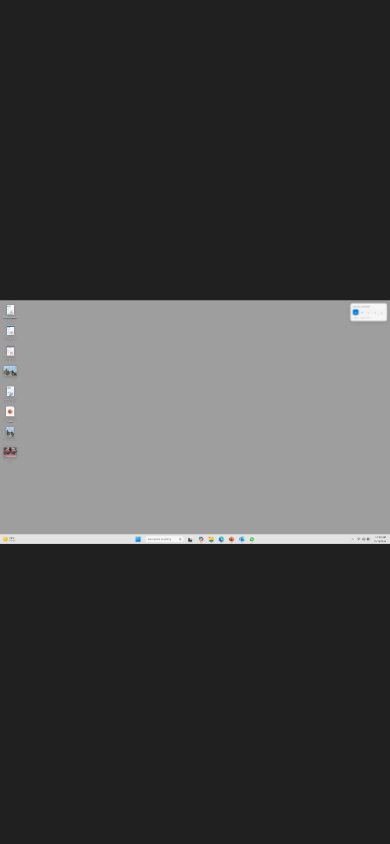
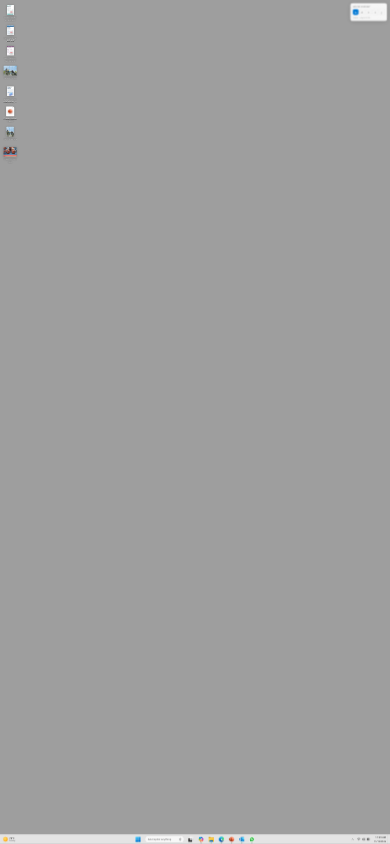
Before and after one commit to tejasviarya0604-sketch/Drag-and-drop-P1, a plain HTML site: page index.html in a window 390 px wide. Drawn offline with Linux system fonts and the light colour scheme.

Commit message:
Fill the browser with the desktop without letterboxing
Expand the logical desktop to the browser aspect ratio while preserving uniform UI scaling and native drag coordinates.

Co-authored-by: Copilot <223556219+Copilot@users.noreply.github.com>

```diff
--- a/index.html
+++ b/index.html
@@ -4,8 +4,8 @@
   <meta charset="UTF-8">
   <meta name="viewport" content="width=device-width, initial-scale=1.0">
   <title>Downloads</title>
-  <link rel="stylesheet" href="prototype-viewport.css?v=20261113-1200">
-  <script src="prototype-viewport.js" defer></script>
+  <link rel="stylesheet" href="prototype-viewport.css?v=20261113-fill">
+  <script src="prototype-viewport.js?v=20261113-fill" defer></script>
 </head>
 <body>
   <iframe id="prototype-desktop" src="desktop-index.html?v=20261113-1200" width="1920" height="1200" title="Interactive desktop prototype"></iframe>
--- a/prototype-viewport.css
+++ b/prototype-viewport.css
@@ -4,16 +4,16 @@ body {
   height: 100%;
   margin: 0;
   overflow: hidden;
-  background: #202020;
+  background: #dce8e7;
 }
 
 #prototype-desktop {
   position: absolute;
-  top: 50%;
-  left: 50%;
+  top: 0;
+  left: 0;
   width: 1920px;
   height: 1200px;
   border: 0;
-  transform: translate(-50%, -50%) scale(var(--desktop-scale, 0));
-  transform-origin: center;
+  transform: scale(var(--desktop-scale, 0));
+  transform-origin: top left;
 }
--- a/prototype-viewport.js
+++ b/prototype-viewport.js
@@ -1,6 +1,9 @@
 function fitPrototypeDesktop() {
   const desktop = document.getElementById('prototype-desktop');
-  const scale = Math.min(window.innerWidth / desktop.clientWidth, window.innerHeight / desktop.clientHeight);
+  const { width, height } = document.documentElement.getBoundingClientRect();
+  const scale = Math.min(width / Number(desktop.width), height / Number(desktop.height));
+  desktop.style.width = `${width / scale}px`;
+  desktop.style.height = `${height / scale}px`;
   desktop.style.setProperty('--desktop-scale', scale);
 }
 
```
Also changed, not shown: taskbar.html (+2 -2 lines).
